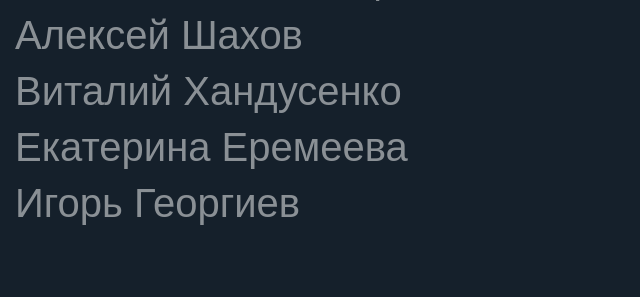
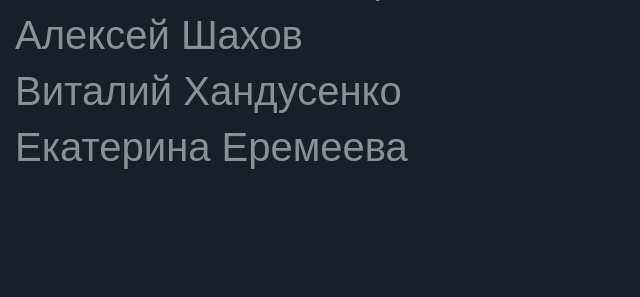
Before and after one commit to alex-npmn/RosBoltun, a Django app: template blog/templates/blog/about.html in a window 1280 px wide. Shown: the part 206-503 px from the top of the page, without its empty margins (0-640 px from the left). Run offline with Django 3.2, Linux system fonts and the light colour scheme; the template is opened without the code that fills it, so the values that code supplies are empty; some libraries are stand-ins or nearby versions.

Commit message:
Changed Spasiby

```diff
--- a/blog/templates/blog/about.html
+++ b/blog/templates/blog/about.html
@@ -6,5 +6,4 @@
     <h1>Алексей Шахов</h1>
     <h1>Виталий Хандусенко</h1>
     <h1>Екатерина Еремеева</h1>
-    <h1>Игорь Георгиев</h1>
 {% endblock content %}
```
